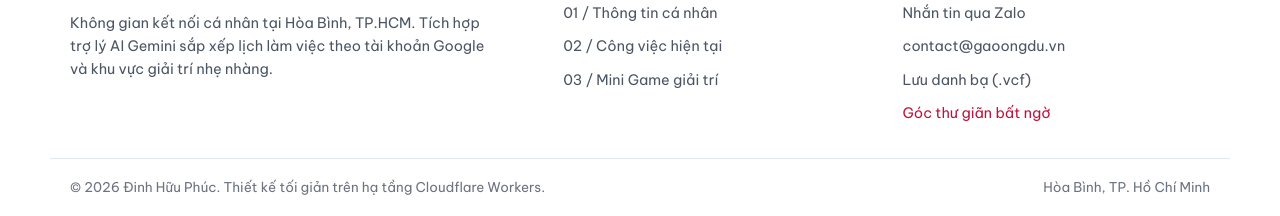
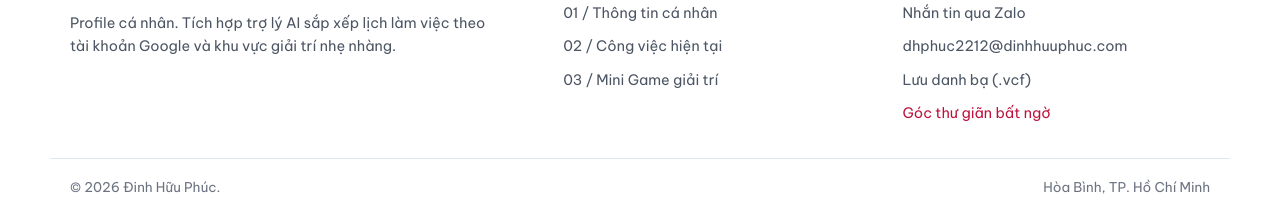
Before and after one commit to dhphuc2212/dinhhuuphucwebsite, a plain HTML site: page index.html in a window 1280 px wide. Shown: the part 1356-1572 px from the top of the page. Drawn offline with Linux system fonts and the light colour scheme.

Commit message:
Update index.html

```diff
--- a/index.html
+++ b/index.html
@@ -3,7 +3,7 @@
 <head>
   <meta charset="UTF-8" />
   <meta name="viewport" content="width=device-width, initial-scale=1.0" />
-  <title>Đinh Hữu Phúc — Trang cá nhân</title>
+  <title>Đinh Hữu Phúc — Proifile</title>
   <meta name="description" content="Trang thông tin cá nhân của Đinh Hữu Phúc — Kết nối trực tiếp, trợ lý AI Gemini và tiện ích giải trí." />
 
   <link rel="preconnect" href="https://fonts.googleapis.com" />
@@ -70,7 +70,7 @@
           <span class="brand-name">Đinh Hữu Phúc<span class="brand-dot">.</span></span>
         </div>
         <p class="footer-bio">
-          Không gian kết nối cá nhân tại Hòa Bình, TP.HCM. Tích hợp trợ lý AI Gemini sắp xếp lịch làm việc theo tài khoản Google và khu vực giải trí nhẹ nhàng.
+          Profile cá nhân. Tích hợp trợ lý AI sắp xếp lịch làm việc theo tài khoản Google và khu vực giải trí nhẹ nhàng.
         </p>
       </div>
 
@@ -87,7 +87,7 @@
         <h4 class="footer-heading">Kết nối nhanh</h4>
         <ul class="footer-list">
           <li><a href="https://zalo.me/0983533945" target="_blank" rel="noopener noreferrer">Nhắn tin qua Zalo</a></li>
-          <li><a href="mailto:contact@gaoongdu.vn">contact@gaoongdu.vn</a></li>
+          <li><a href="mailto:contact@gaoongdu.vn">dhphuc2212@dinhhuuphuc.com</a></li>
           <li><button type="button" id="footerVcardBtn" class="footer-nav-link">Lưu danh bạ (.vcf)</button></li>
           <li><button type="button" id="footerTrollBtn" class="footer-nav-link text-danger-soft">Góc thư giãn bất ngờ</button></li>
         </ul>
@@ -95,7 +95,7 @@
     </div>
 
     <div class="container footer-bottom">
-      <p>© 2026 Đinh Hữu Phúc. Thiết kế tối giản trên hạ tầng Cloudflare Workers.</p>
+      <p>© 2026 Đinh Hữu Phúc.</p>
       <p class="footer-loc">Hòa Bình, TP. Hồ Chí Minh</p>
     </div>
   </footer>
```
